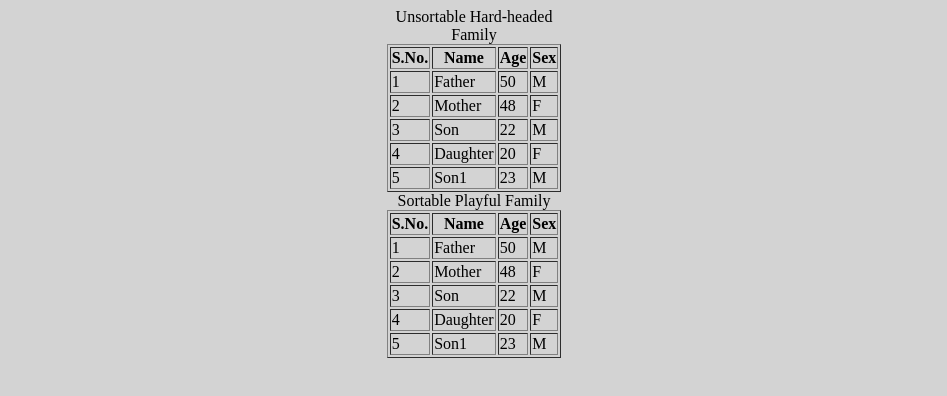
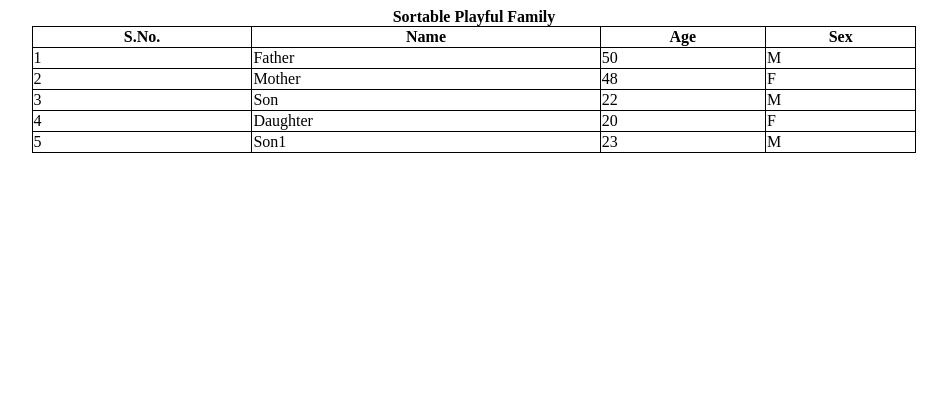
Before and after one commit to npras/sortable_table, a plain HTML site: page index.html in a window 1280 px wide. Both pictures are taken after a click on the element "Name". Shown: the whole page, without its empty margins (166-1113 px from the left). Drawn offline with Linux system fonts and the light colour scheme.

Commit message:
I'm the greatest Programmer in the world! :muscle:

```diff
--- a/css/main.css
+++ b/css/main.css
@@ -1,3 +1,20 @@
 body {
-  background-color: lightgray
+  background-color: white;
 }
+
+th {
+  cursor: pointer;
+}
+
+td, th {
+    border: 1px solid black;
+}
+
+table {
+    border-collapse: collapse;
+    width: 70%;
+}
+
+table caption {
+  font-weight: bold;
+}
--- a/index.html
+++ b/index.html
@@ -1,56 +1,13 @@
 <!DOCTYPE HTML>
 <html lang="en">
 <head>
-        <meta charset="UTF-8">
-        <title>Sortable Table</title>
+  <meta charset="UTF-8">
+  <title>Sortable Table</title>
   <link href="css/main.css" rel="stylesheet" type="text/css"/>
 </head>
 <body>
   <div>
-    <table id="myTable" class="tablesort" border="1" align="center">
-      <caption>Unsortable Hard-headed Family</caption>
-      <thead>
-        <tr>
-          <th>S.No.</th>
-          <th>Name</th>
-          <th>Age</th>
-          <th>Sex</th>
-        </tr>
-      </thead>
-      <tbody>
-        <tr>
-          <td>1</td>
-          <td>Father</td>
-          <td>50</td>
-          <td>M</td>
-        </tr>
-        <tr>
-          <td>2</td>
-          <td>Mother</td>
-          <td>48</td>
-          <td>F</td>
-        </tr>
-        <tr>
-          <td>3</td>
-          <td>Son</td>
-          <td>22</td>
-          <td>M</td>
-        </tr>
-        <tr>
-          <td>4</td>
-          <td>Daughter</td>
-          <td>20</td>
-          <td>F</td>
-        </tr>
-        <tr>
-          <td>5</td>
-          <td>Son1</td>
-          <td>23</td>
-          <td>M</td>
-        </tr>
-      </body>
-    </table>
-    <table id="myTable2" class="tablesort" border="1" align="center">
+    <table id="myTable2" class="tablesort" align="center" >
       <caption>Sortable Playful Family</caption>
       <thead>
         <tr>
--- a/js/main.js
+++ b/js/main.js
@@ -1,43 +1,68 @@
 (function($){
 
-  var rows_cnt, cols_cnt, headers;
-
-  function prepareTable(table_id){
-    table = $('table' + '#' + table_id);
-    rows_cnt = table.find('tbody tr').size();
-    cols_cnt = table.find('thead th').size();
-    headers = table.find('thead th').map(function(){
-      return $(this).text();
-    }).get();
-    console.log("rows: " + rows_cnt + ", cols: " + cols_cnt + " , headers: " + headers);
-  }
-
-  function compare(obj_a, obj_b){
-    selector = "td:nth-child("+ clckd_idx +")";
-    a = $(obj_a).find(selector).text();
-    b = $(obj_b).find(selector).text();
-    //if(a < b){
-      //return -1;
-    //} else if(a > b){
-      //return 1;
-    //} else {
-      //return 0;
-    //}
-    // but the above code is more readable. I prefer that to this:
-    return (a > b);
-  };
-
-  $('table#myTable2 th').on('click', function(){
-    sorted_rows = $("table#myTable2 tbody tr");
-    clckd_header = $(this).text();
-    clckd_idx = headers.indexOf(clckd_header) + 1;
-    td_selector_expr = "td:nth-child("+ clckd_idx +")";
-    sorted_rows.sort(compare);
-    //$("table#myTable2 tbody").replaceWith(sorted_rows);
-    $("table#myTable2 tbody tr").remove();
-    $("table#myTable2 tbody").append(sorted_rows);
-  });
+  var table;
+  var headers;
 
   prepareTable('myTable2');
 
+  // Populate the table and headers vars.
+  function prepareTable(table_id){
+    table = $('table' + '#' + table_id);
+    headers = table.find('thead th').map(function(){
+      obj = {"name": $(this).text(), "flag": "dsc"};
+      return obj;
+    }).get();
+  }
+
+  // The all-important click event and it's callback.
+  table.find('th').on('click', function(){
+    rows = table.find("tbody tr");
+    clckd_header = $(this).text();
+    clckd_idx = find_index(clckd_header);
+    /* Pass by ref or value? Should I assign a return value or just trust the
+    ** pass-by-obj notion?
+    ** Check this out: http://stackoverflow.com/questions/518000/is-javascript-a-pass-by-reference-or-pass-by-value-language/
+    */
+    toggle_sort(rows, clckd_idx);
+    table.find("tbody tr").remove();
+    table.find("tbody").append(rows);
+  });
+
+  function find_index(search_item){
+    result_idx = 0;
+    len = headers.length;
+    for(var i = 0; i < len; i++){
+      if(headers[i].name === search_item){
+        result_idx = i;
+        break;
+      }
+    }
+    return result_idx;
+  }
+
+  function toggle_sort(items, sort_key_idx){
+    var is_ascending = false;
+
+    // Toggle logic.
+    if(headers[sort_key_idx].flag === "dsc"){
+      headers[sort_key_idx].flag = "asc";
+      is_ascending = true;
+    } else {
+      headers[sort_key_idx].flag = "dsc";
+      is_ascending = false;
+    }
+
+    items.sort(function(row_obj_a, row_obj_b){
+      human_idx = sort_key_idx + 1;
+      value_selector = "td:nth-child("+ human_idx +")";
+      a = $(row_obj_a).find(value_selector).text();
+      b = $(row_obj_b).find(value_selector).text();
+      if(is_ascending){
+        return (a < b);
+      } else{
+        return (a > b);
+      }
+    });
+  }
+
 })(jQuery);
```
